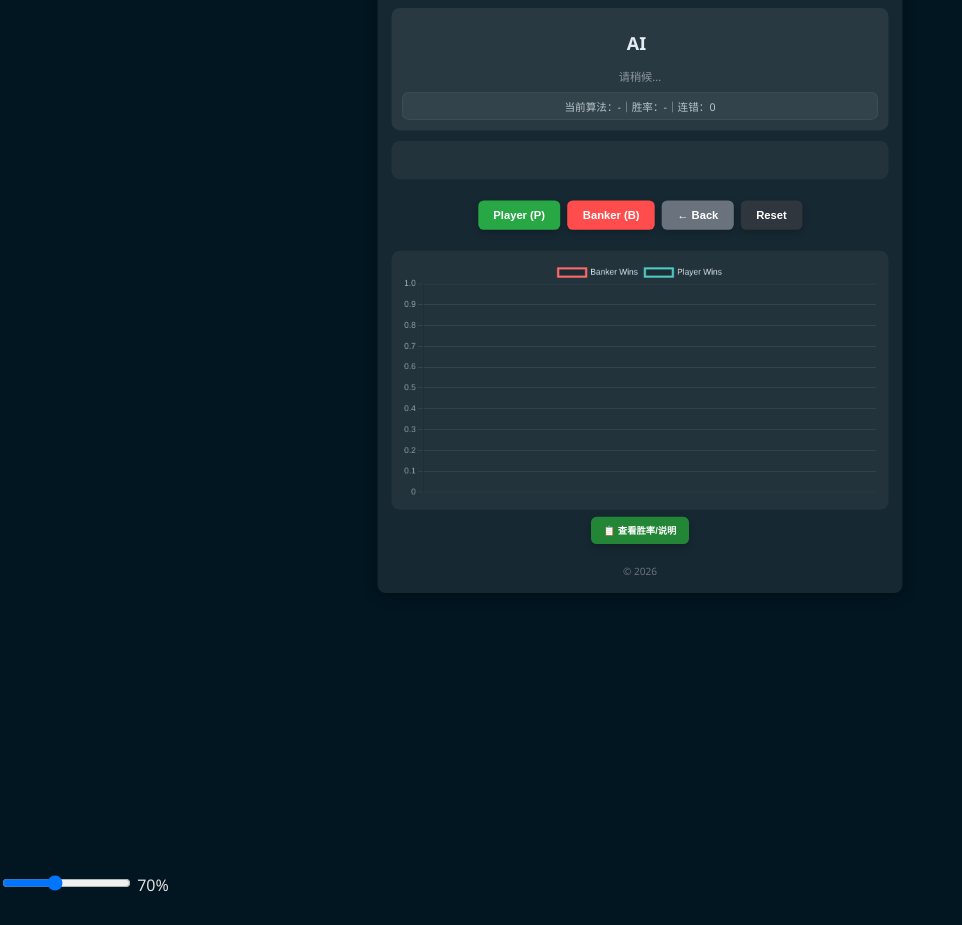
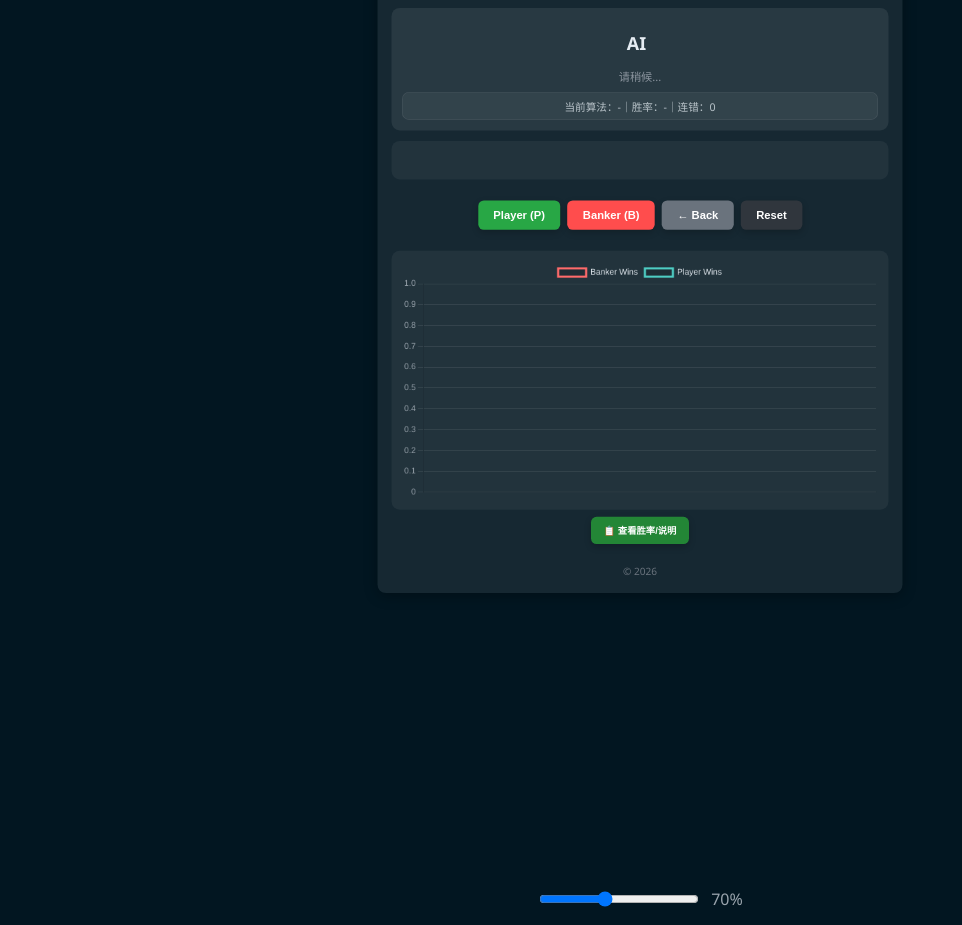
Before and after one commit to hhinos8899/hhinos8899.github.io, a plain HTML site: page index.html in a window 1280 px wide. Shown: the part 70-995 px from the top of the page, without its empty margins (0-962 px from the left). Drawn offline with nearby package versions, Linux system fonts and the light colour scheme.

Commit message:
Update style.css

```diff
--- a/style.css
+++ b/style.css
@@ -1,3 +1,14 @@
+.zoom-panel{
+  display:flex;
+  align-items:center;
+  justify-content:center;
+  gap:10px;
+  margin:15px 0 5px;
+  color:#9aa4ad;
+}
+.zoom-panel input[type=range]{
+  width:160px;
+}
 html { height: 100%; }
 body{
   margin:0;
```
